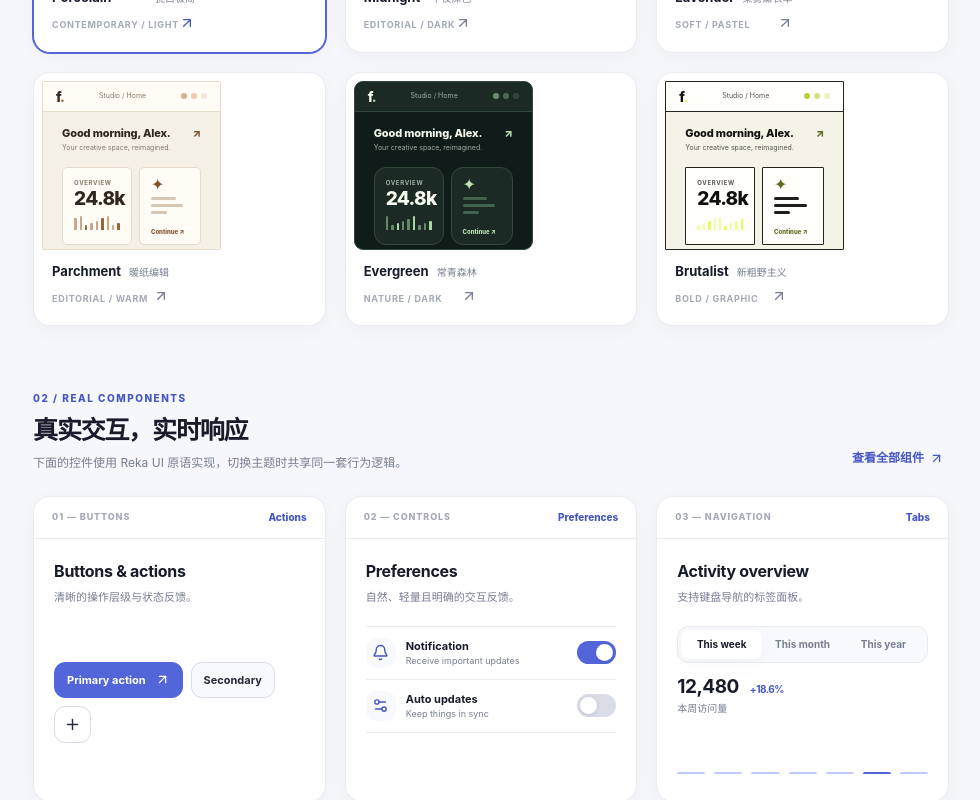
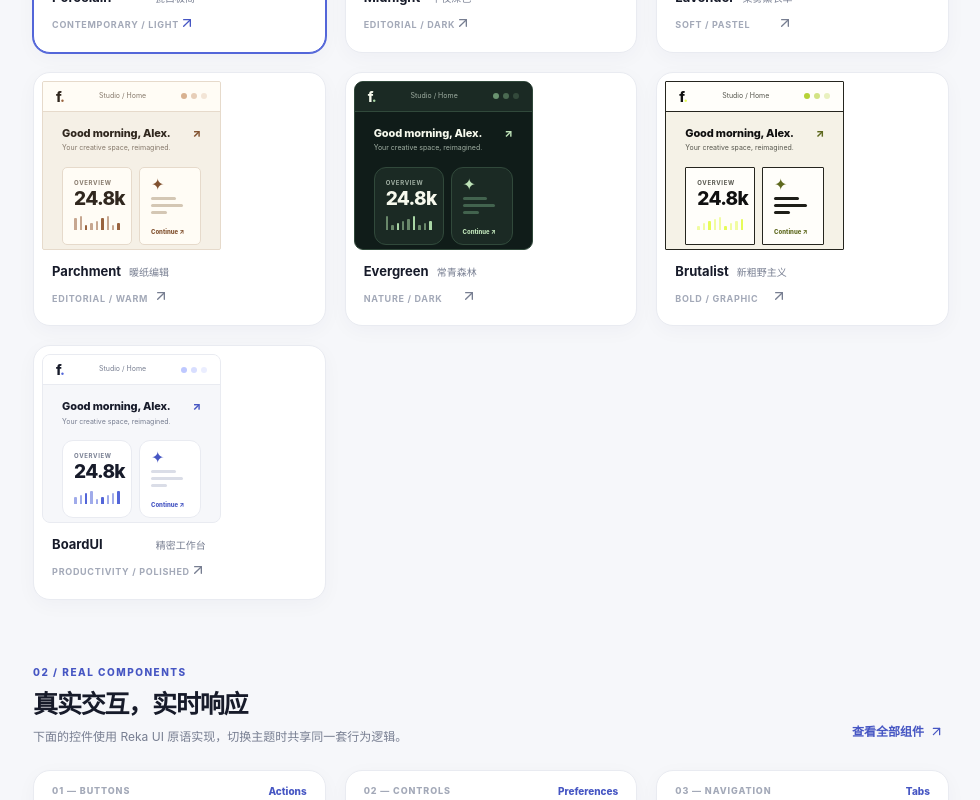
Before and after one commit to weepwood/reka-theme-studio, a Vue app: page / in a window 1280 px wide. Shown: the part 993-1793 px from the top of the page, without its empty margins (278-1258 px from the left). Built offline with nearby package versions, Linux system fonts and the light colour scheme.

Commit message:
新增 BoardUI 风格主题元数据

```diff
--- a/src/theme/themes.ts
+++ b/src/theme/themes.ts
@@ -59,6 +59,16 @@ export const themes = [
     category: 'Light',
     dark: false,
   },
+  {
+    id: 'boardui',
+    name: 'BoardUI',
+    zhName: '精密工作台',
+    description: '参考 BoardUI 的精密中性色、渐变控件与轻量浮层',
+    caption: 'PRODUCTIVITY / POLISHED',
+    accent: '#2b7fff',
+    category: 'Light',
+    dark: false,
+  },
 ] as const
 
 export type ThemeId = (typeof themes)[number]['id']
```
